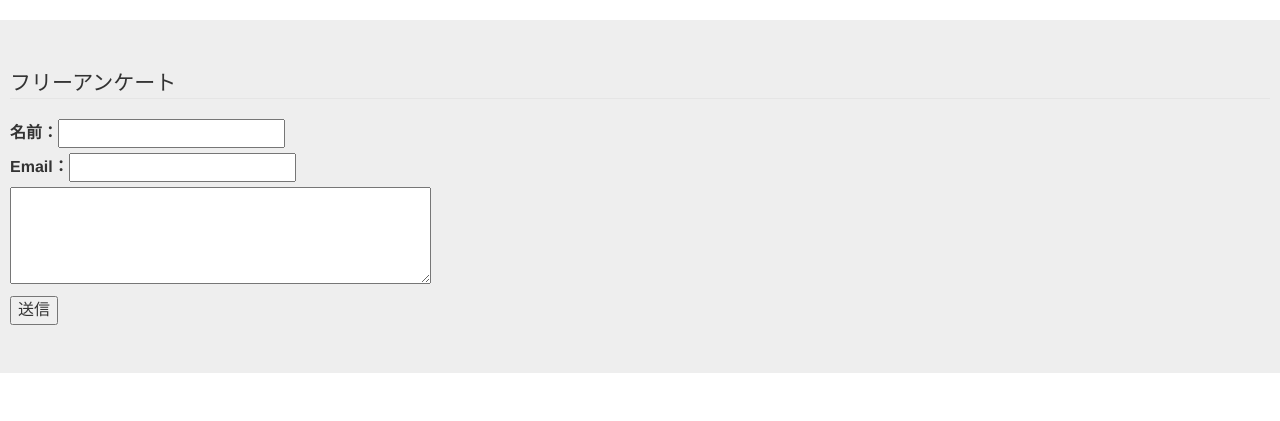
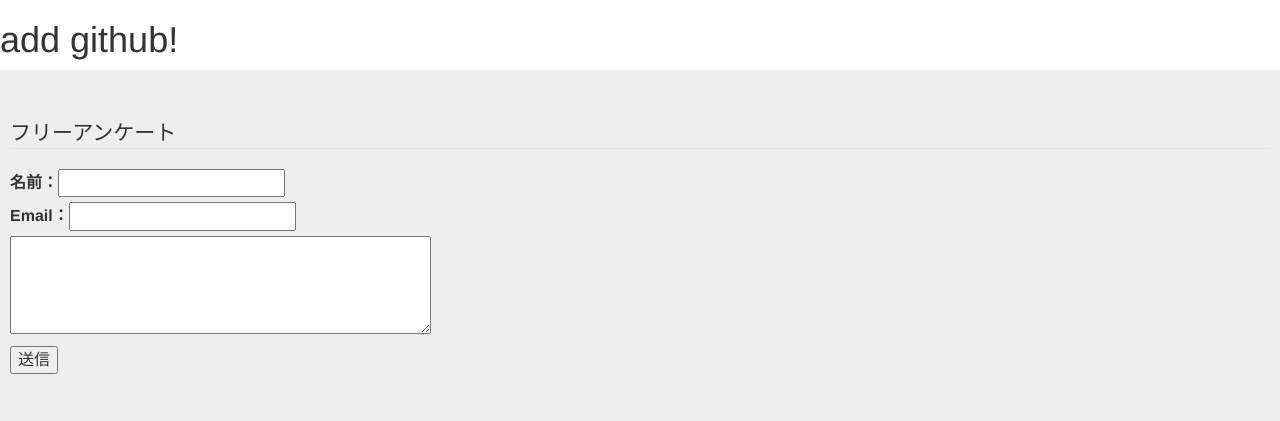
Before and after one commit to yui-shimizu/kadai, a PHP site: page / in a window 1280 px wide. Shown: the part 92-513 px from the top of the page. Run offline with PHP 8.4, Linux system fonts and the light colour scheme; some libraries are stand-ins or nearby versions.

Commit message:
add github

```diff
--- a/07/sample/index.php
+++ b/07/sample/index.php
@@ -18,7 +18,7 @@
 </header>
 <!-- Head[End] -->
 
-
+<h1>add github!</h1>
 <!-- Main[Start] -->
 <form method="post" action="insert.php">
   <div class="jumbotron">
```
